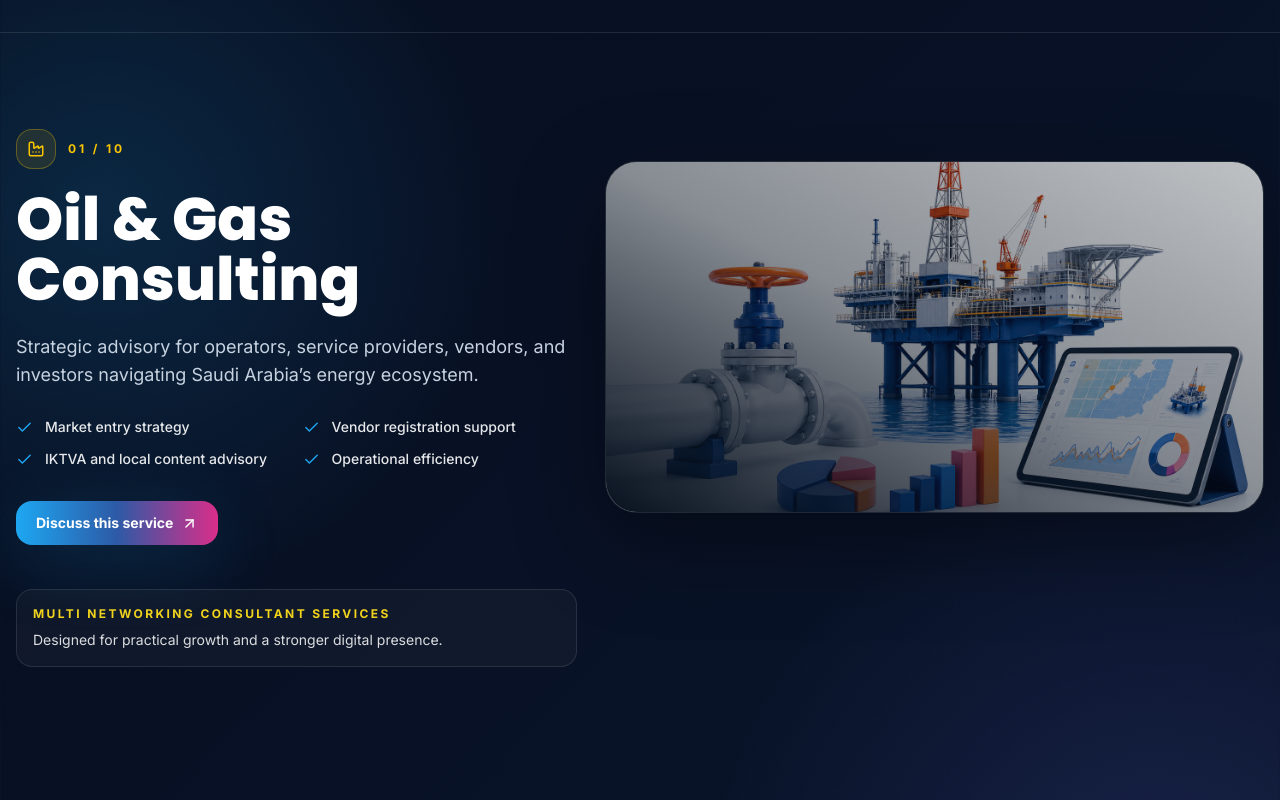
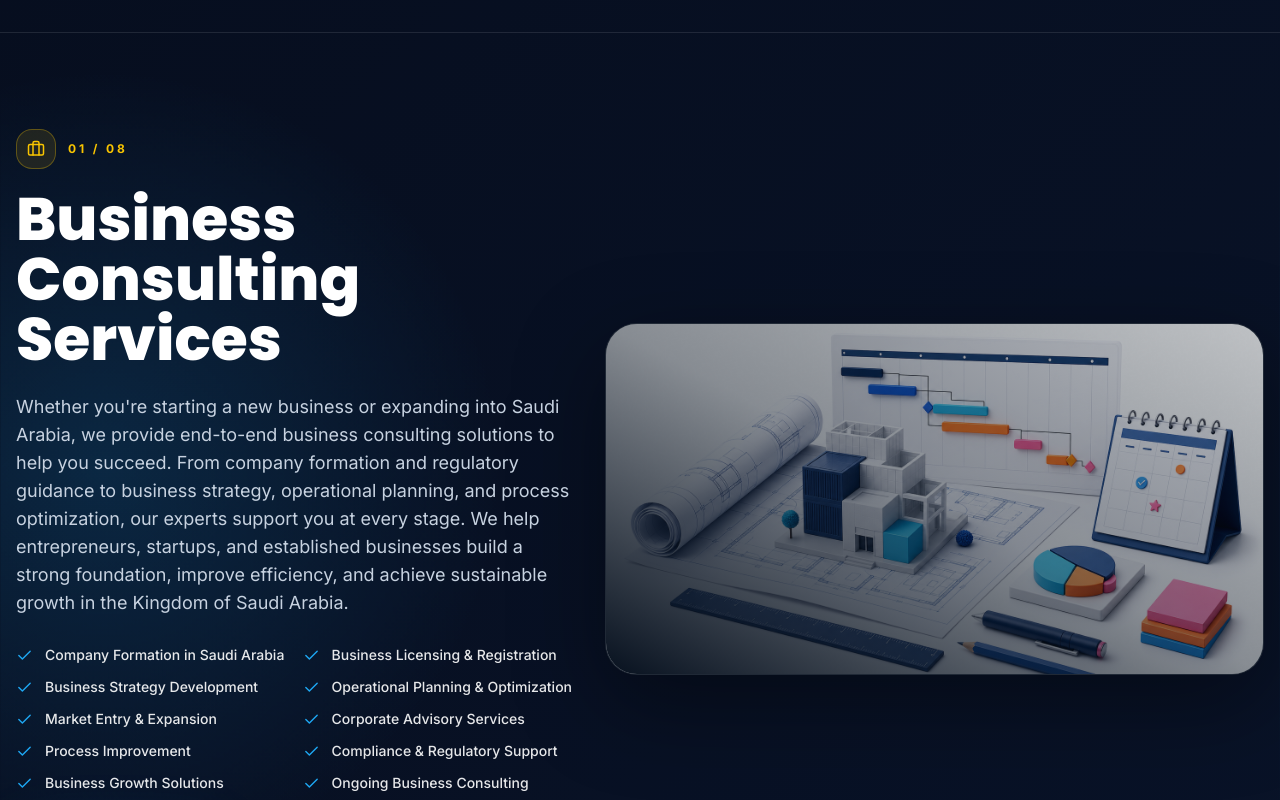
Before and after one commit to thasneem04/consultancy_static, a React (Vite) app: page /solutions in a window 1280 px wide. Shown: the part 500-1300 px from the top of the page. Built offline with nearby package versions, Linux system fonts and the light colour scheme.

Commit message:
adding solutions

```diff
--- a/src/components/ServiceStory.jsx
+++ b/src/components/ServiceStory.jsx
@@ -1,9 +1,99 @@
 import { motion } from "framer-motion";
-import { ArrowUpRight, Check } from "lucide-react";
+import { ArrowUpRight, Check, Briefcase, BrainCircuit, Calendar } from "lucide-react";
 import { Link } from "react-router-dom";
 import { digitalServices, solutions } from "../data/siteContent.jsx";
 
-const storyServices = [...solutions, ...digitalServices];
+const aiService = {
+  title: "AI Agent solution",
+  icon: BrainCircuit,
+  description:
+    "Intelligent AI Automation for Modern Businesses\nTransform your business with intelligent AI agents designed to automate repetitive tasks, streamline operations, and improve customer experiences. We develop custom AI solutions that integrate seamlessly with your existing workflows, enabling businesses to increase productivity, reduce operational costs, and make faster, data-driven decisions. From customer support and sales automation to internal process management and business intelligence, our AI agents help your organization operate smarter and scale efficiently.",
+  benefits: [
+    "Intelligent Business Automation",
+    "AI-Powered Business Operations",
+    "Workflow Optimization",
+    "Customer Experience Solutions",
+    "Sales & Marketing Automation",
+    "Operational Efficiency",
+    "Process Intelligence",
+    "Data-Driven Decision Support",
+    "Enterprise AI Integration",
+    "Digital Workforce Solutions",
+    "AI Consulting & Strategy",
+    "Custom AI Solutions",
+    "Intelligent Process Automation",
+    "Business Productivity Enhancement",
+    "Scalable AI Transformation",
+  ],
+  image: "/images/ai-agent.jpg",
+};
+
+const eventsService = {
+  title: "Events",
+  icon: Calendar,
+  description:
+    "Professional corporate events management and execution. From planning and coordination to seamless execution, we handle every aspect of your business events. Whether it's corporate conferences, product launches, networking sessions, or company retreats, our team ensures a memorable and impactful experience tailored to your organizational goals.",
+  benefits: [
+    "Corporate Conferences",
+    "Product Launches",
+    "Networking Events",
+    "Company Retreats",
+    "Event Planning & Coordination",
+    "Vendor Management",
+    "On-site Execution",
+  ],
+  image: "/images/events-management.jpg",
+};
+
+const businessConsulting = {
+  title: "Business Consulting Services",
+  icon: Briefcase,
+  description:
+    "Whether you're starting a new business or expanding into Saudi Arabia, we provide end-to-end business consulting solutions to help you succeed. From company formation and regulatory guidance to business strategy, operational planning, and process optimization, our experts support you at every stage. We help entrepreneurs, startups, and established businesses build a strong foundation, improve efficiency, and achieve sustainable growth in the Kingdom of Saudi Arabia.",
+  benefits: [
+    "Company Formation in Saudi Arabia",
+    "Business Licensing & Registration",
+    "Business Strategy Development",
+    "Operational Planning & Optimization",
+    "Market Entry & Expansion",
+    "Corporate Advisory Services",
+    "Process Improvement",
+    "Compliance & Regulatory Support",
+    "Business Growth Solutions",
+    "Ongoing Business Consulting",
+  ],
+  image: "/images/projects-planning.png",
+};
+
+const subDigitalServices = [
+  aiService,
+  digitalServices.find((s) => s.title === "Web Development"),
+  digitalServices.find((s) => s.title === "App Development"),
+  digitalServices.find((s) => s.title === "Graphic Design"),
+  digitalServices.find((s) => s.title === "Digital Marketing"),
+];
+
+const mainSolutionsList = [
+  businessConsulting,
+  solutions.find((s) => s.title === "Oil & Gas Consulting"),
+  solutions.find((s) => s.title === "Digital Transformation"),
+  solutions.find((s) => s.title === "Manpower & HR Consulting"),
+  solutions.find((s) => s.title === "Regulatory & Compliance"),
+  solutions.find((s) => s.title === "Projects & Planning"),
+  solutions.find((s) => s.title === "Renewable Energy"),
+  eventsService,
+];
+
+const storyServices = [];
+mainSolutionsList.forEach((service) => {
+  if (!service) return;
+  storyServices.push(service);
+  if (service.title === "Digital Transformation") {
+    subDigitalServices.forEach((sub) => {
+      if (sub) storyServices.push({ ...sub, isSub: true });
+    });
+  }
+});
 
 function visualFor(service) {
   if (service.image) return service.image;
@@ -15,11 +105,13 @@ export default function ServiceStory() {
     <div className="relative">
       <div className="section-shell relative">
         {storyServices.map((service, index) => {
-          const Icon = service.icon;
+          const Icon = service.icon || Briefcase;
           return (
             <motion.article
               key={service.title}
-              className="story-chapter flex items-center py-24"
+              className={`story-chapter flex items-center py-24 ${
+                service.isSub ? "ml-0 md:ml-20 border-l-4 border-skybrand/50 pl-6 md:pl-10" : ""
+              }`}
               initial={{ opacity: 0, y: 20, scale: 0.99 }}
               whileInView={{ opacity: 1, y: 0, scale: 1 }}
               viewport={{ amount: 0.15, once: false }}
@@ -31,19 +123,30 @@ export default function ServiceStory() {
                     <span className="flex h-10 w-10 items-center justify-center rounded-2xl border border-gold/30 bg-gold/10 text-gold">
                       <Icon size={18} />
                     </span>
-                    {String(index + 1).padStart(2, "0")} /{" "}
-                    {String(storyServices.length).padStart(2, "0")}
+                    {!service.isSub && (
+                      <>
+                        {String(
+                          storyServices.filter((s) => !s.isSub).indexOf(service) + 1
+                        ).padStart(2, "0")}{" "}
+                        /{" "}
+                        {String(storyServices.filter((s) => !s.isSub).length).padStart(
+                          2,
+                          "0"
+                        )}
+                      </>
+                    )}
+                    {service.isSub && "Digital Service"}
                   </div>
-                  <h2 className="font-heading text-4xl font-extrabold leading-[1.05] md:text-6xl">
+                  <h2 className="font-heading text-4xl font-extrabold leading-[1.05] md:text-6xl whitespace-pre-line">
                     {service.title}
                   </h2>
-                  <p className="mt-6 max-w-xl text-base leading-8 text-muted md:text-lg">
+                  <p className="mt-6 max-w-xl text-base leading-8 text-muted md:text-lg whitespace-pre-line">
                     {service.description}
                   </p>
                   <ul className="mt-7 grid gap-3 sm:grid-cols-2">
                     {service.benefits.map((feature) => (
                       <li
-                        key={feature}
+                         key={feature}
                         className="flex items-center gap-3 text-sm font-medium text-white/90"
                       >
                         <Check className="shrink-0 text-skybrand" size={17} />
@@ -79,8 +182,7 @@ export default function ServiceStory() {
                     </span>
                   </p>
                   <p className="mt-2 text-sm text-white/85">
-                    Designed for practical growth and a stronger digital
-                    presence.
+                    Designed for practical growth and a stronger digital presence.
                   </p>
                 </div>
               </div>
```
Also changed, not shown: public/images/ai-agent.jpg (added), public/images/events-management.jpg (added).
